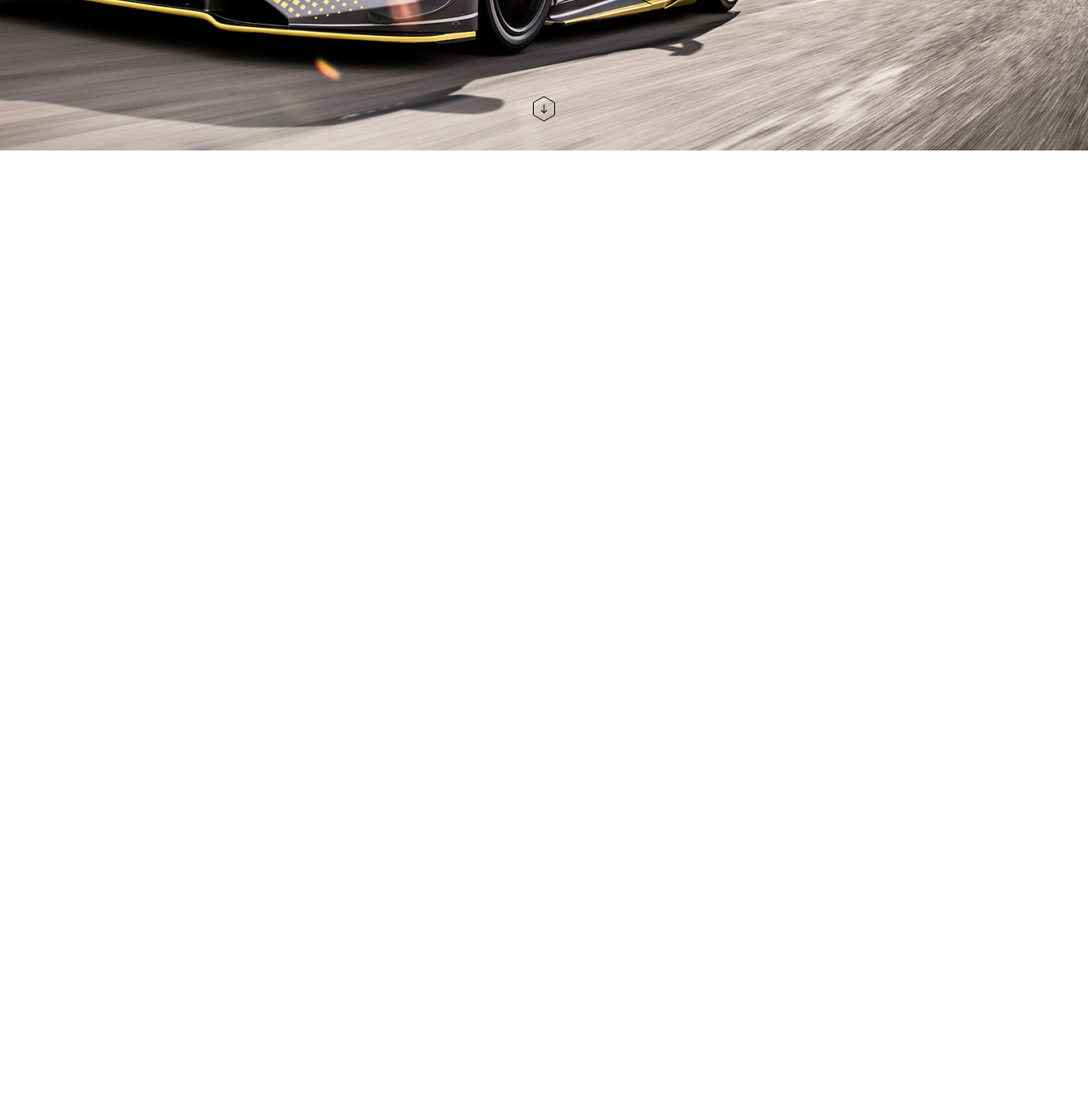
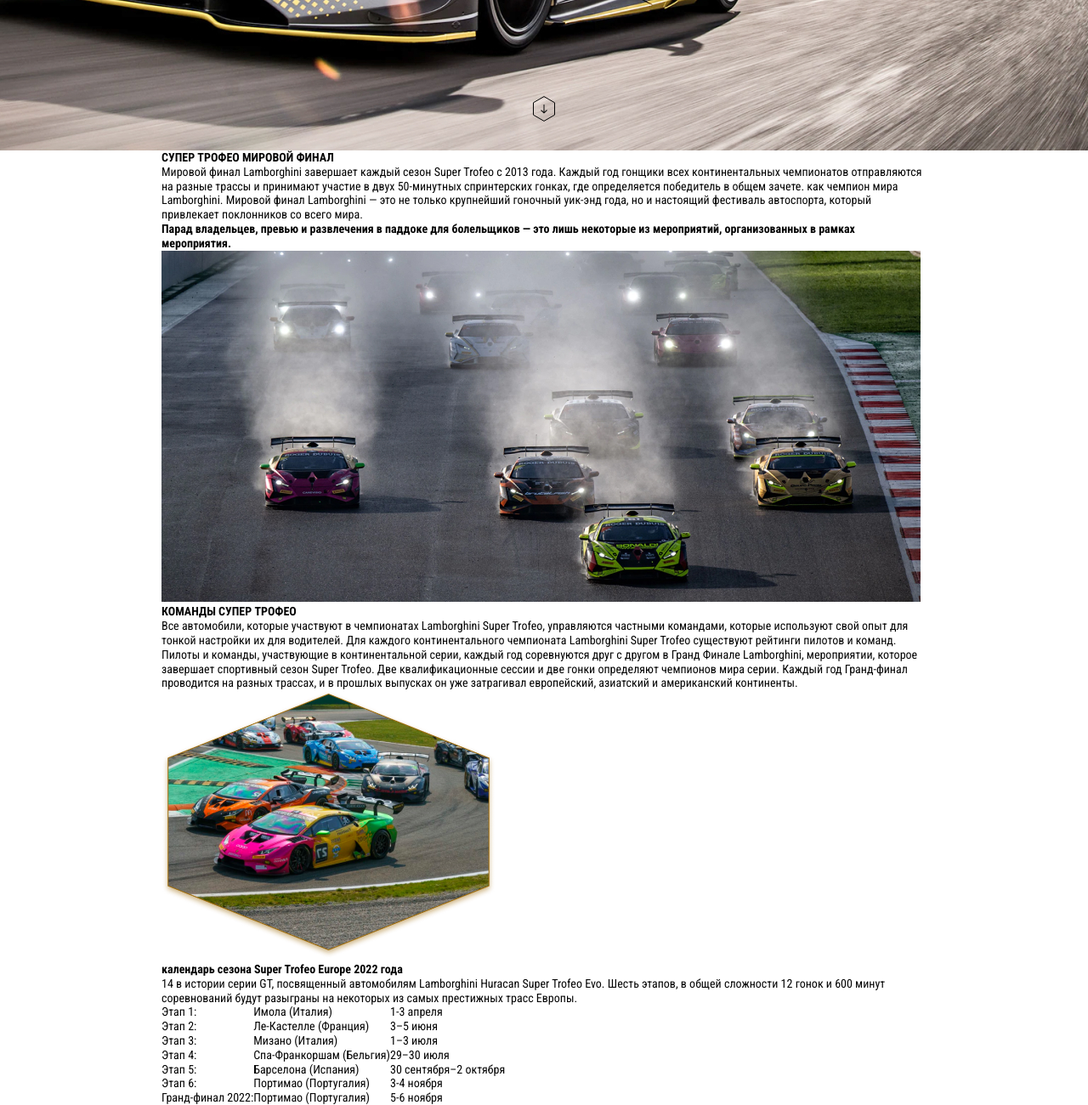
Before and after one commit to zwoniii/lambo, a plain HTML site: page index.html in a window 1280 px wide. Shown: the part 623-1923 px from the top of the page at 85% size. Before the commit the page ends 800 px from the top, so only its background shows below. Drawn offline with Linux system fonts and the light colour scheme.

Commit message:
info html

```diff
--- a/css/style.css
+++ b/css/style.css
@@ -18,8 +18,14 @@ a {
     text-decoration: none;
 }
 
+.big-container {
+    max-width: 1220px;
+    padding: 0 10px;
+    margin: 0 auto;
+}
+
 .container {
-    max-width: 1220px;
+    max-width: 920px;
     padding: 0 10px;
     margin: 0 auto;
 }
--- a/index.html
+++ b/index.html
@@ -13,7 +13,7 @@
 </head>
 <body>
   <header class="header">
-    <div class="container">
+    <div class="big-container">
       <nav class="nav">
         <ul class="menu-list menu-left">
           <li class="menu-item">
@@ -48,7 +48,7 @@
   </header>
   <main class="main">
     <section class="promo">
-      <div class="container">
+      <div class="big-container">
         <div class="promo__inner">
           <h1 class="title">
             LAMBORGHINI SUPER TROFEO
@@ -66,6 +66,83 @@
         </div>
       </div>
     </section>
+    <section class="info">
+      <div class="container">
+        <div class="info__part">
+          <h3 class="info__title">СУПЕР ТРОФЕО МИРОВОЙ ФИНАЛ</h3>
+          <div class="info__part-textbox">
+            <p class="info__text">
+              Мировой финал Lamborghini завершает каждый сезон Super Trofeo с 2013 года. Каждый год гонщики всех континентальных чемпионатов отправляются на разные трассы и принимают участие в двух 50-минутных спринтерских гонках, где определяется победитель в общем зачете. как чемпион мира Lamborghini. Мировой финал Lamborghini — это не только крупнейший гоночный уик-энд года, но и настоящий фестиваль автоспорта, который привлекает поклонников со всего мира.
+            </p>
+            <b class="info__text">
+              Парад владельцев, превью и развлечения в паддоке для болельщиков — это лишь некоторые из мероприятий, организованных в рамках мероприятия.
+            </b>
+          </div>
+          <img class="info__part-img" src="images/info-1.jpg" alt="">
+        </div>
+        <div class="info__part">
+          <div class="info__content">
+            <h3 class="info__title">
+              КОМАНДЫ СУПЕР ТРОФЕО
+            </h3>
+            <p class="info__text">
+              Все автомобили, которые участвуют в чемпионатах Lamborghini Super Trofeo, управляются частными командами, которые используют свой опыт для тонкой настройки их для водителей. Для каждого континентального чемпионата Lamborghini Super Trofeo существуют рейтинги пилотов и команд.
+            </p>
+            <p class="info__text">
+              Пилоты и команды, участвующие в континентальной серии, каждый год соревнуются друг с другом в Гранд Финале Lamborghini, мероприятии, которое завершает спортивный сезон Super Trofeo. Две квалификационные сессии и две гонки определяют чемпионов мира серии. Каждый год Гранд-финал проводится на разных трассах, и в прошлых выпусках он уже затрагивал европейский, азиатский и американский континенты.
+            </p>
+          </div>
+          <img class="info__part-img" src="images/info-2.png" alt="">
+        </div>
+        <div class="info__part">
+          <div class="info__content">
+            <h3 class="info__title">
+              календарь сезона Super Trofeo Europe 2022 года
+            </h3>
+            <p class="info__text">
+              14 в истории серии GT, посвященный автомобилям Lamborghini Huracan Super Trofeo Evo. Шесть этапов, в общей сложности 12 гонок и 600 минут соревнований будут разыграны на некоторых из самых престижных трасс Европы.
+            </p>
+          </div>
+          <table class="info__table">
+            <tr>
+              <td>Этап 1:</td>
+              <td>Имола (Италия)</td>
+              <td>1-3 апреля</td>
+            </tr>
+            <tr>
+              <td>Этап 2:</td>
+              <td>Ле-Кастелле (Франция)</td>
+              <td>3–5 июня</td>
+            </tr>
+            <tr>
+              <td>Этап 3:</td>
+              <td>Мизано (Италия)</td>
+              <td>1–3 июля</td>
+            </tr>
+            <tr>
+              <td>Этап 4:</td>
+              <td>Спа-Франкоршам (Бельгия)</td>
+              <td>29–30 июля</td>
+            </tr>
+            <tr>
+              <td>Этап 5:</td>
+              <td>Барселона (Испания)</td>
+              <td>30 сентября–2 октября</td>
+            </tr>
+            <tr>
+              <td>Этап 6:</td>
+              <td>Портимао (Португалия)</td>
+              <td>3-4 ноября</td>
+            </tr>
+            <tr>
+              <td>Гранд-финал 2022:</td>
+              <td>Портимао (Португалия)</td>
+              <td>5-6 ноября</td>
+            </tr>
+          </table>
+        </div>
+      </div>
+    </section>
   </main>
 
   <script src="js/main.js"></script>
```
Also changed, not shown: images/info-1.jpg (added), images/info-2.png (added).
